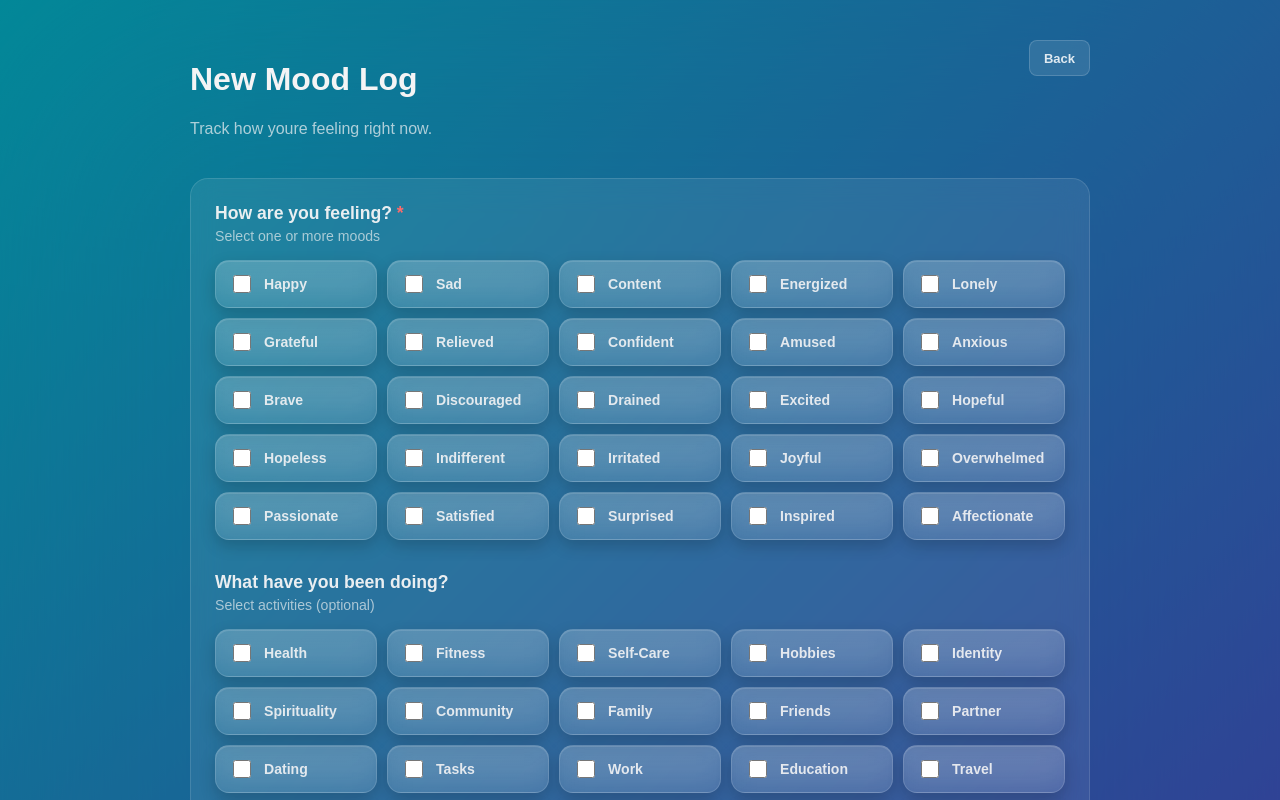
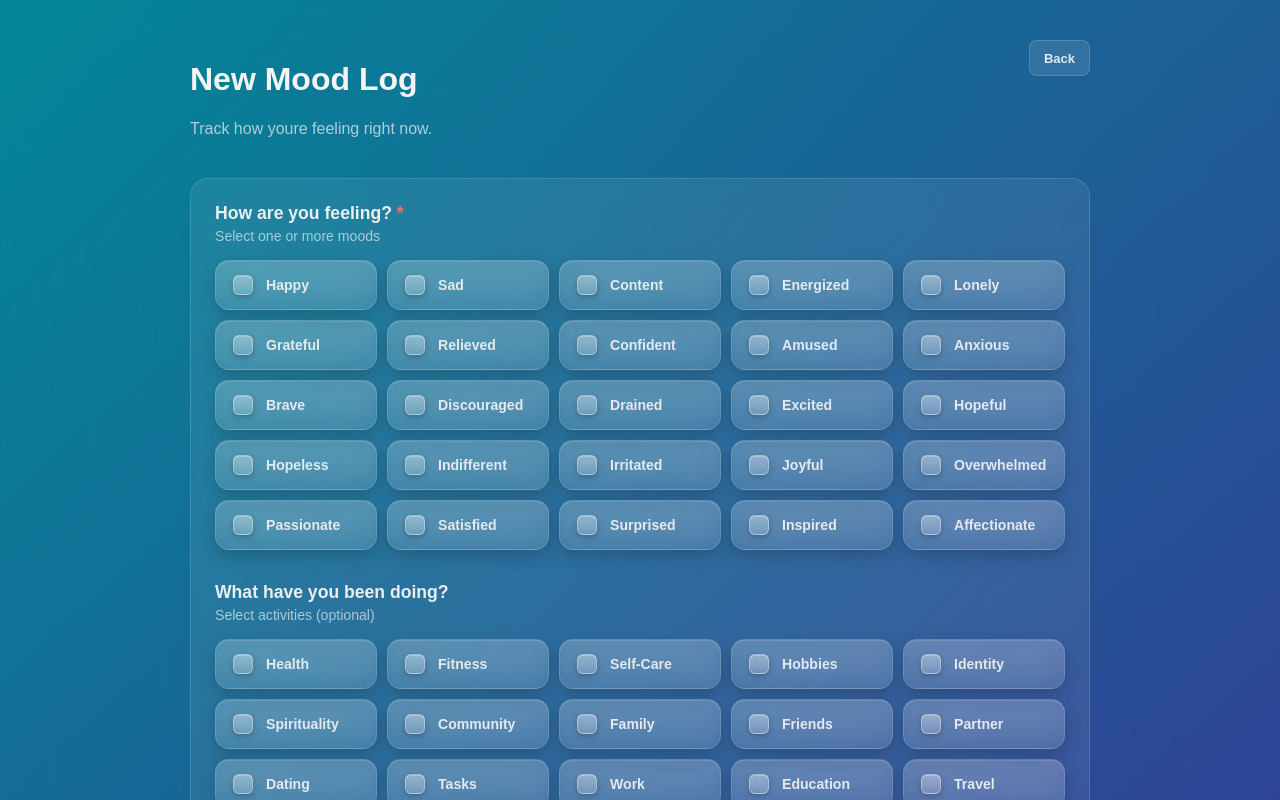
Before and after one commit to asteriasmoons/elysium-dashboard, a Next.js app: page /dashboard/mood/new in a window 1280 px wide. Shown: the top 800 px of the page. Built offline with nearby package versions, Linux system fonts and the light colour scheme; no server answers; sample sign-in values are in the browser's storage; a web font is replaced by a local one.

Commit message:
again checkboxes upgraded

```diff
--- a/app/dashboard/mood/new/new.module.css
+++ b/app/dashboard/mood/new/new.module.css
@@ -145,10 +145,50 @@
 }
 
 .checkbox {
-  width: 18px;
-  height: 18px;
+  appearance: none;
+  -webkit-appearance: none;
+  width: 20px;
+  height: 20px;
+  border-radius: 6px;
+  border: 1.5px solid rgba(255, 255, 255, 0.35);
+  background:
+    linear-gradient(180deg, rgba(255,255,255,0.25), rgba(255,255,255,0.05)),
+    rgba(255,255,255,0.08);
+  backdrop-filter: blur(10px);
   cursor: pointer;
-  accent-color: #6055f7;
+  position: relative;
+  transition: all 160ms ease;
+  box-shadow:
+    inset 0 1px 0 rgba(255,255,255,0.25),
+    0 2px 6px rgba(0,0,0,0.25);
+}
+
+.checkbox:checked {
+  background:
+    linear-gradient(135deg, #03e3fc, #6055f7);
+  border-color: transparent;
+  box-shadow:
+    0 4px 12px rgba(96, 85, 247, 0.4);
+}
+
+.checkbox:checked::after {
+  content: "";
+  position: absolute;
+  inset: 4px;
+  border-radius: 4px;
+  background: rgba(255,255,255,0.9);
+  box-shadow:
+    0 0 8px rgba(255,255,255,0.6);
+}
+
+.checkboxLabel:has(.checkbox:checked) {
+  background:
+    linear-gradient(180deg, rgba(255,255,255,0.18), rgba(255,255,255,0.06)),
+    rgba(255,255,255,0.08);
+  border-color: rgba(255,255,255,0.25);
+  box-shadow:
+    0 10px 25px rgba(0,0,0,0.25),
+    inset 0 1px 0 rgba(255,255,255,0.2);
 }
 
 .checkboxText {
```
